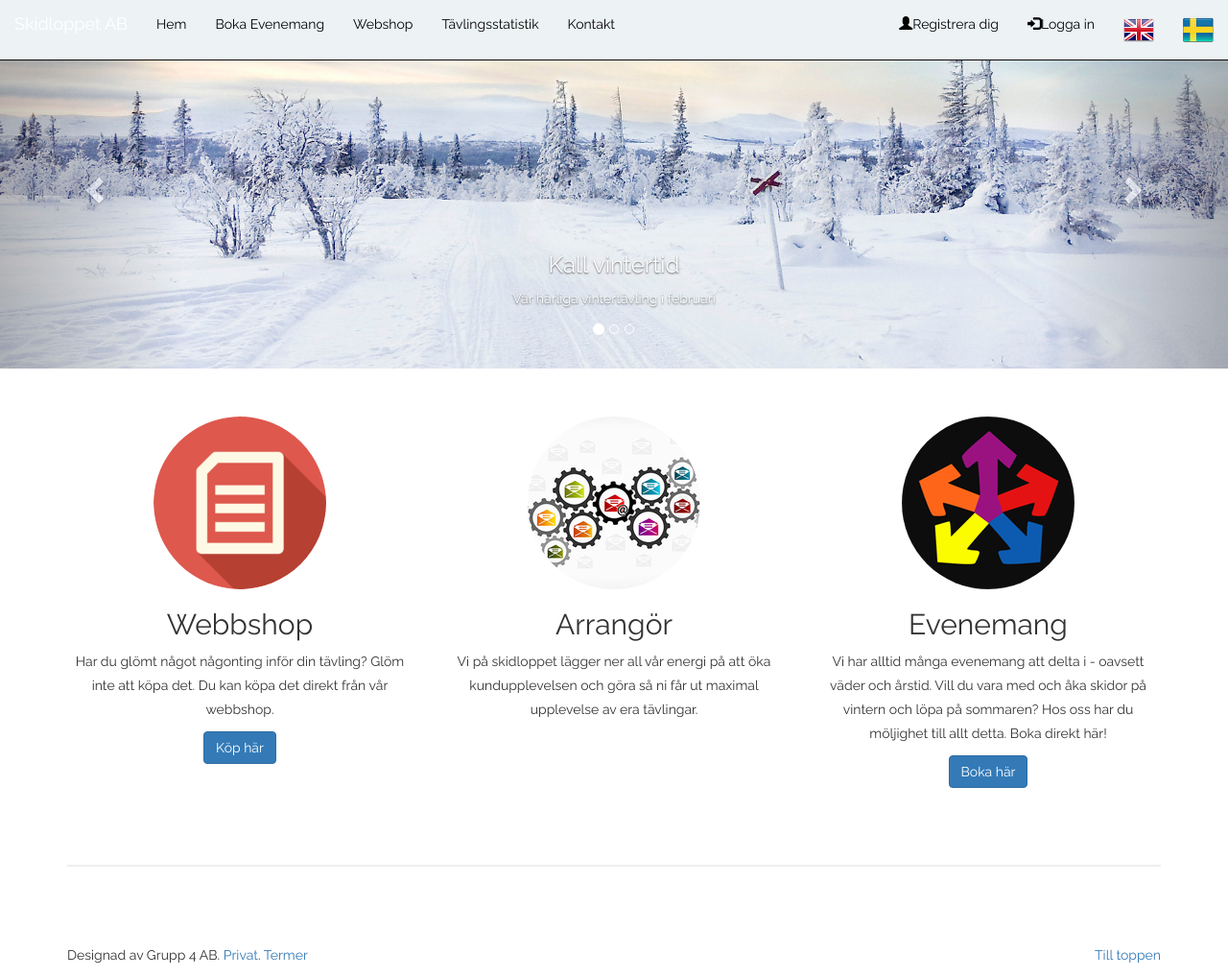
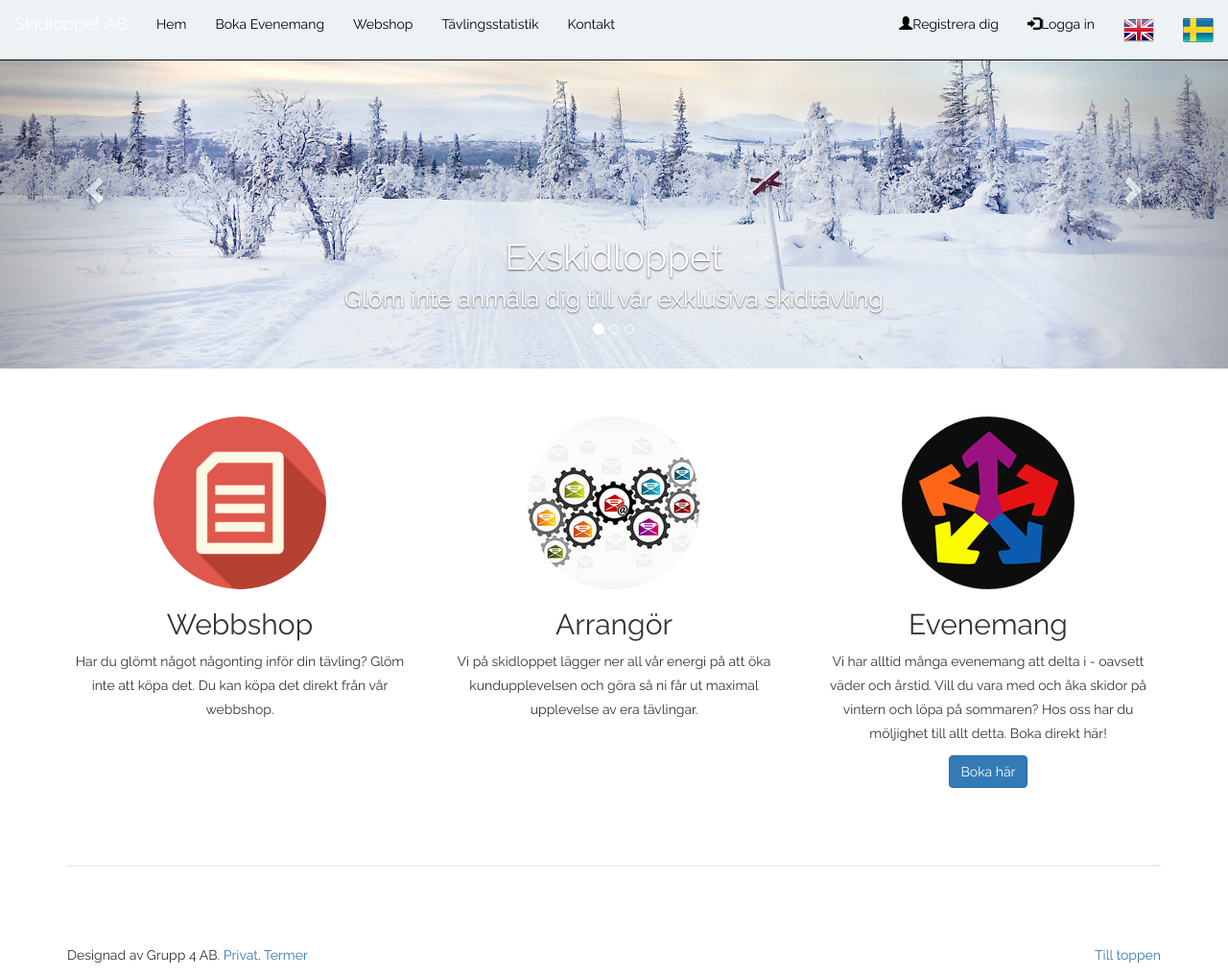
Before and after one commit to felixahlcrona/Grupp-4-AB, a PHP site: page / in a window 1280 px wide. Shown: the whole page at 96% size. Run offline with PHP 8.4, Linux system fonts and the light colour scheme; data that the repository does not hold is empty.

Commit message:
Add files via upload
Fixat text på framsidan och storlek på texten

```diff
--- a/index.php
+++ b/index.php
@@ -66,22 +66,22 @@
     <div class="item active">
       <img src="bilder/morkt.jpg" alt="...">
       <div class="carousel-caption">
-        <h3>Kall vintertid</h3>
-        <p>Vår härliga vintertävling i februari</p>
+        <h3 style="font-size:38px;">Exskidloppet</h3>
+        <p style="font-size:25px;">Glöm inte anmäla dig till vår exklusiva skidtävling</p>
       </div>
     </div>
     <div class="item">
       <img src="bilder/grabbarnacykla.jpg" alt="...">
       <div class="carousel-caption">
-        <h3>Cykeltävling</h3>
-        <p>Med hög puls cyklar de tävlande med full fart</p>
+        <h3 style="font-size:38px;">Halvbocken</h3>
+        <p style="font-size:25px;">Anmäl dig till våra oslagbara cykeltävlingar</p>
       </div>
     </div>
    <div class="item">
       <img src="bilder/skoog.jpg" alt="...">
       <div class="carousel-caption">
-        <h3>Sommartävling</h3>
-        <p>Utforska den vackra naturen på våra sommartävlingar</p>
+        <h3 style="font-size:38px;">Bockstensloppet</h3>
+        <p style="font-size:25px;">Utforska den vackra naturen på våra sommartävlingar</p>
       </div>
     </div>
   </div>
@@ -105,7 +105,6 @@
           <img src="bilder/webb.png" alt="" class="img-circle"/>
           <h2>Webbshop</h2>
           <p>Har du glömt något någonting inför din tävling? Glöm inte att köpa det. Du kan köpa det direkt från vår webbshop.</p>
-		   <a href="webshop.php" class="btn btn-primary">Köp här</a>
         </div>
 
         <div class="col-md-4 col-sm-4 col-xs-12">
```
